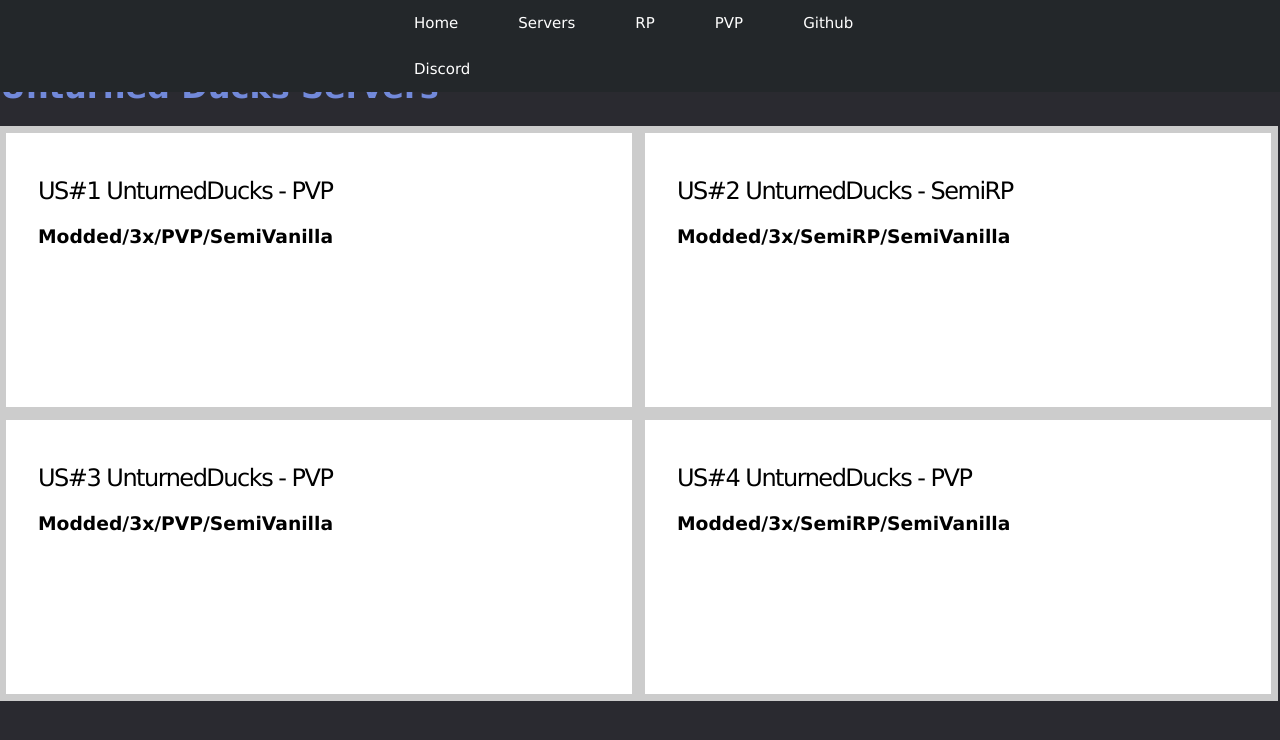
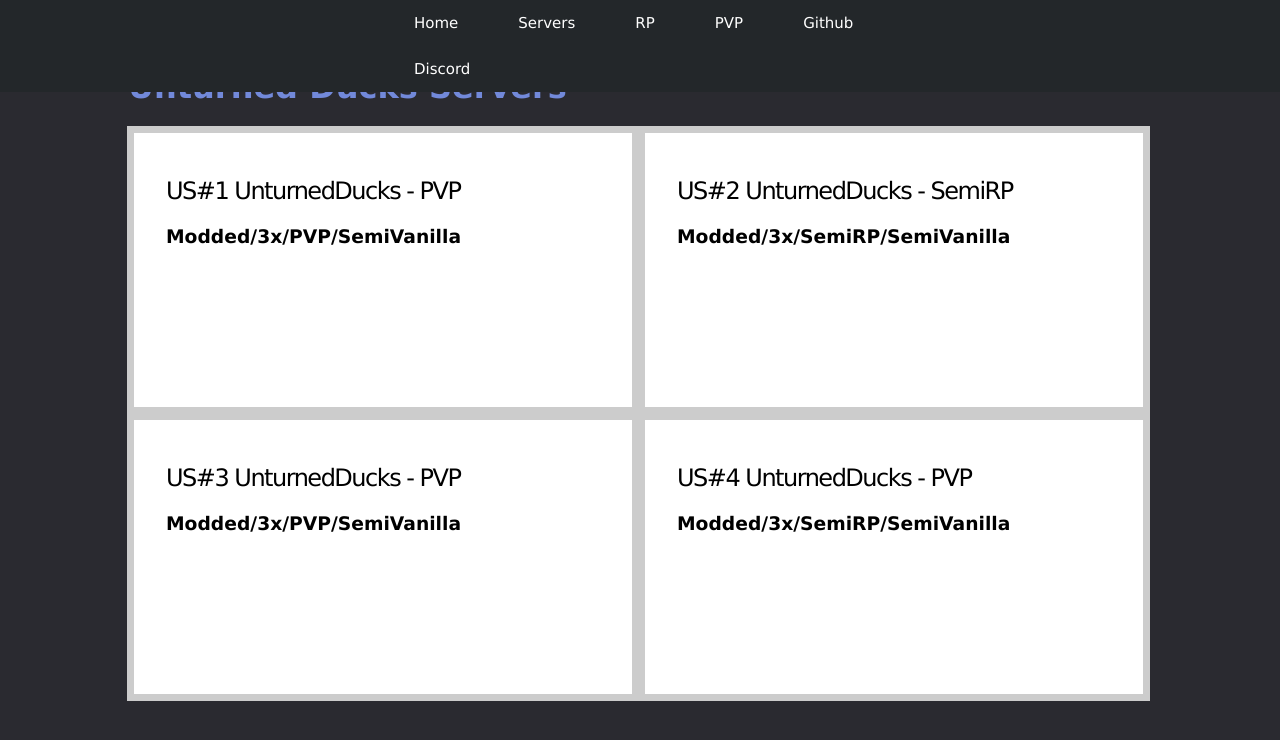
Before and after one commit to JadenSWang/Unturned-Ducks, a plain HTML site: page docs/servers.html in a window 1280 px wide. Drawn offline with Linux system fonts and the light colour scheme.

Commit message:
prepare for homepage

```diff
--- a/docs/css/homePage.css
+++ b/docs/css/homePage.css
@@ -34,3 +34,8 @@
 
     z-index: 1;
 }
+
+#boxLayout{
+    margin-left: 10%;
+    margin-right: 10%;
+}
--- a/docs/servers.html
+++ b/docs/servers.html
@@ -41,6 +41,7 @@
         </a>
     </div>
 
+    <div id="boxLayout">
         <!--Server Lists -->
         <div id="Servers">
             <h1>Unturned Ducks Servers</h1>
@@ -74,6 +75,7 @@
                 <offline>Under Development</offline>
             </a>
         </div>
+    </div>
 </body>
 
 <script src="loadelement.js"></script>
```
Also changed, not shown: docs/pvp.html (+6 -1 lines), docs/rp.html (+6 -4 lines). Lines whose indentation alone changed are shown as unchanged.
